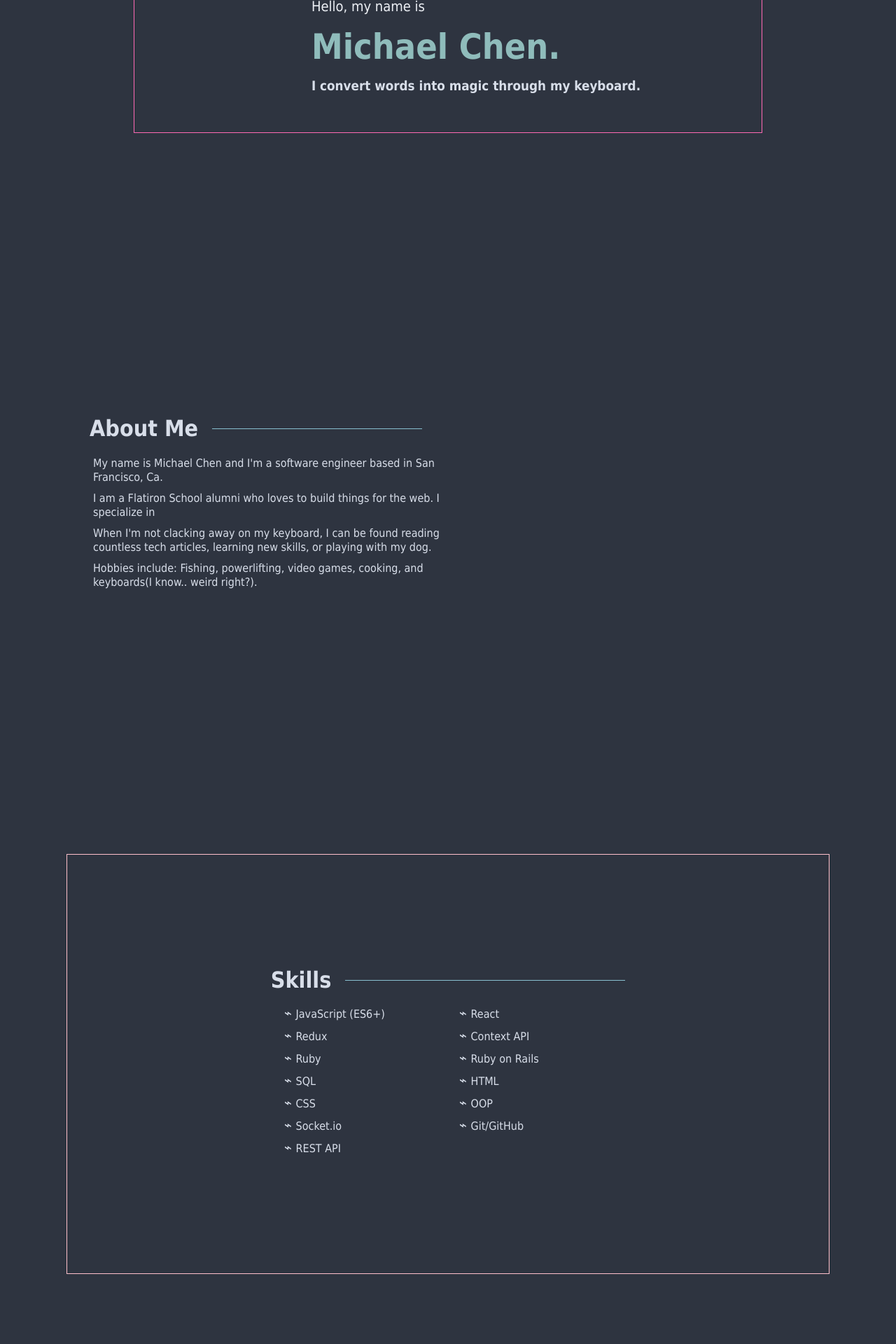
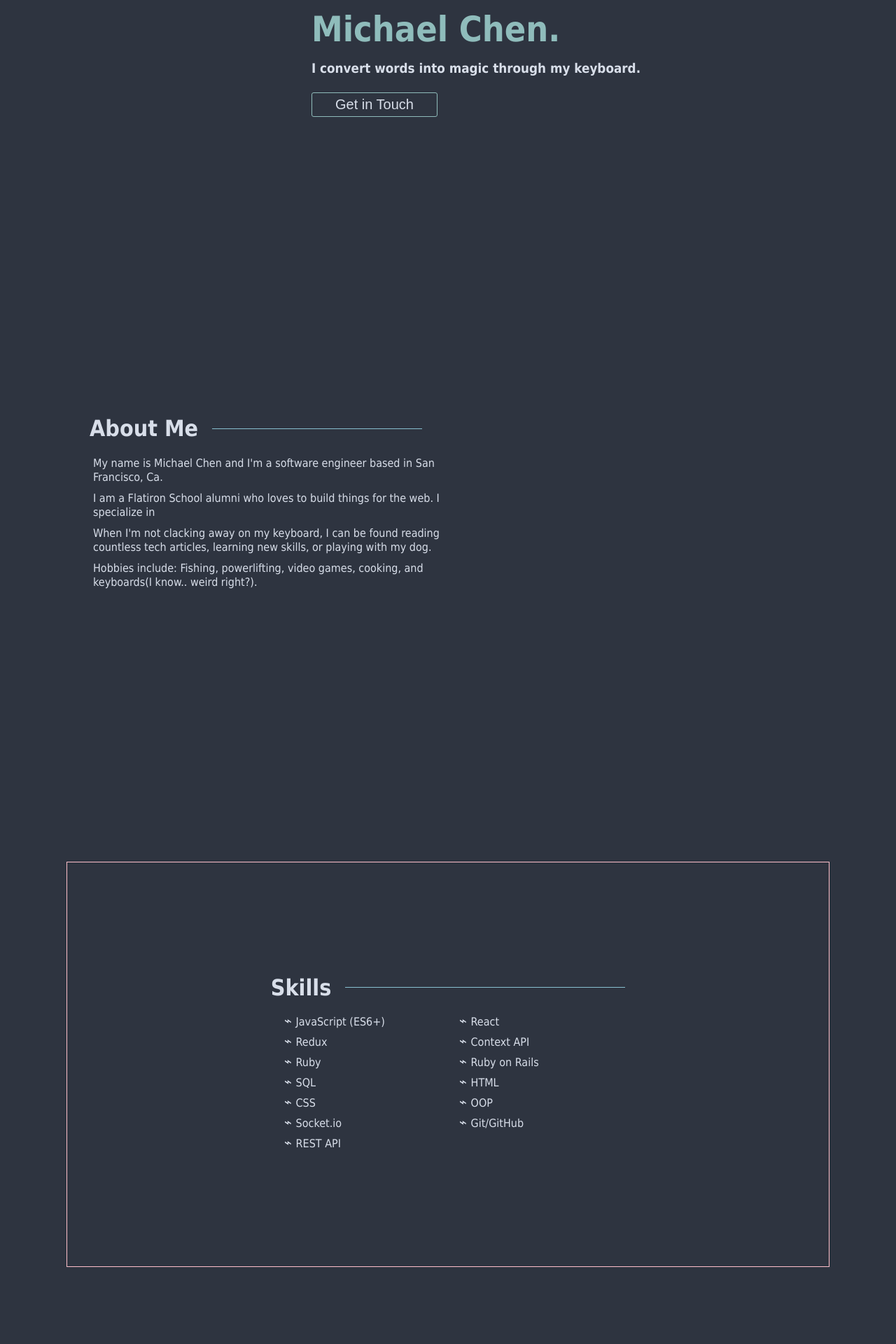
Before and after one commit to michaelcheny/portfolio-v1.5, a React (Create React App) app: page / in a window 1280 px wide. Shown: the part 480-2400 px from the top of the page at 70% size. Built offline with nearby package versions, Linux system fonts and the light colour scheme.

Commit message:
add a button in intro section for getting in touch

```diff
--- a/src/components/Intro.js
+++ b/src/components/Intro.js
@@ -16,7 +16,7 @@ const IntroContainer = styled.div`
   align-items: center;
   /* content */
 
-  border: 1px hotpink solid;
+  /* border: 1px hotpink solid; */
   max-width: 1024px;
   /* height: 55%; */
   width: 70%;
@@ -79,6 +79,29 @@ const IntroDeets = styled.div`
   }
 `;
 
+const Button = styled.button`
+  border: 1px solid ${({ theme }) => theme.textAccent};
+  background: none;
+  border-radius: 3px;
+  padding: 5px 10px;
+  width: 180px;
+  font-size: 20px;
+  /* font-weight: 600; */
+  transition: 200ms linear;
+  margin-top: 1rem;
+  a {
+    text-decoration: none;
+    color: ${({ theme }) => theme.textPrimary};
+  }
+
+  &:hover {
+    background-color: ${({ theme }) => theme.secondary};
+    cursor: pointer;
+    /* color: ${({ theme }) => theme.textAccent}; */
+    transform: scale(1.05)
+  }
+`;
+
 const Intro = () => {
   return (
     <Section id="intro">
@@ -90,6 +113,9 @@ const Intro = () => {
           <p className="words">Hello, my name is</p>
           <h2 className="words">Michael Chen.</h2>
           <h3 className="words">I convert words into magic through my keyboard.</h3>
+          <Button>
+            <a href="mailto:michaelchengaming@gmail.com">Get in Touch</a>
+          </Button>
         </IntroDeets>
       </IntroContainer>
     </Section>
--- a/src/components/Skills.js
+++ b/src/components/Skills.js
@@ -54,9 +54,9 @@ const SkillsContainer = styled.div`
         content: "⌁ ";
         font-size: 20px;
         /* line-height: 2px; */
-        margin-bottom: 3px;
+        margin-bottom: 2px;
       }
-      padding-bottom: 0.5rem;
+      padding-bottom: 5px;
     }
   }
 
```
